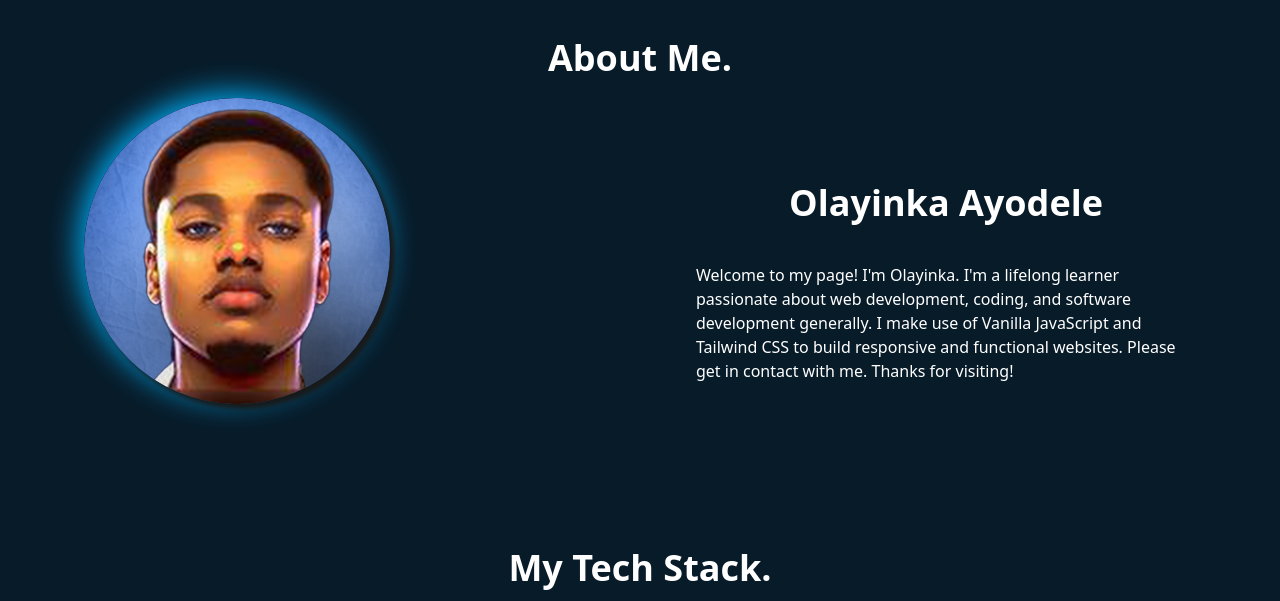
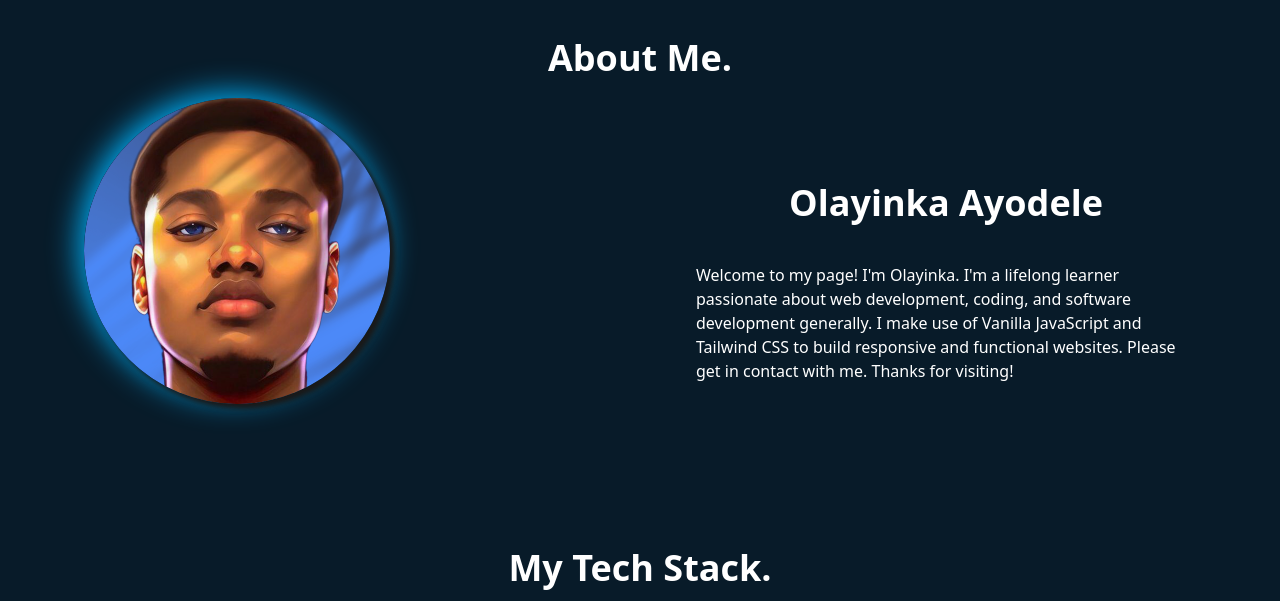
Before and after one commit to Olayinka-Ayode/Portfolio-1, a website: page index.html in a window 1280 px wide. Shown: the part 782-1383 px from the top of the page. Drawn offline with Linux system fonts and the light colour scheme.

Commit message:
edits profile picture

```diff
--- a/index.html
+++ b/index.html
@@ -50,7 +50,7 @@
             <h1 class="text-4xl font-bold mb-5 about-head relative">About Me.</h1>
             <div class="container flex justify-around items-center flex-col md:flex-row text-center about-container relative pl-10 pr-10">
                 <div class="about-img mb-16 items-center">
-                    <img src="./olayinka.png" class="md:w-1/2" alt="Yinka">
+                    <img src="./oneyinka.png" class="md:w-1/2" alt="Yinka">
                 </div>
                 <div class="about-text max-w-xl relative">
                     <h2 class="font-bold text-4xl pb-10">Olayinka Ayodele</h2>
```
Also changed, not shown: oneyinka.png (added).
